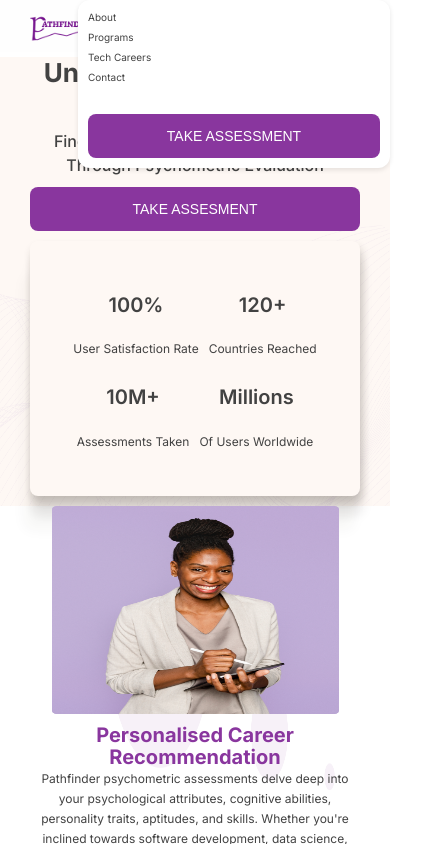
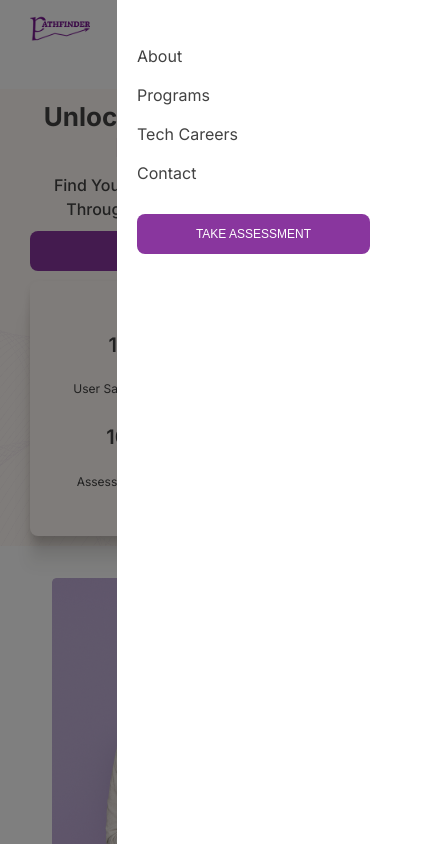
Before and after one commit to wokrit/WTF-Pathfinder, a React (Vite) app: page / in a window 390 px wide. Both pictures are taken after a click on the element 348 px from the left and 28 px from the top of the page. Shown: the top 844 px of the page, 436 px wide, since content can reach past the window. Built offline with nearby package versions, Linux system fonts and the light colour scheme; no server answers.

Commit message:
fixed landing page and hamburger menu  responsiveness

```diff
--- a/src/components/layout/Navbar.jsx
+++ b/src/components/layout/Navbar.jsx
@@ -42,8 +42,14 @@ function Navbar() {
         setShowMobileMenu(!showMobileMenu);
     };
 
+
+    // const handleClickOutside = (event) => {
+    //     if (mobileMenuRef.current && !mobileMenuRef.current.contains(event.target)) {
+    //         setShowMobileMenu(false);
+    //     }
+    // };
     const handleClickOutside = (event) => {
-        if (mobileMenuRef.current && !mobileMenuRef.current.contains(event.target)) {
+        if (event.target.classList.contains("menu-overlay")) {
           setShowMobileMenu(false);
         }
     };
@@ -83,7 +89,8 @@ function Navbar() {
             <div className="hamburger-icon" onClick={toggleMobileMenu}>
                 <RxHamburgerMenu style={{width:"24px", height:"24px"}}/>
             </div>
-            <div className={`mobile-menu ${showMobileMenu ? "show" : ""}`} ref={mobileMenuRef}>
+            <div className={`menu-overlay ${showMobileMenu ? "show" : ""}`} ref={mobileMenuRef}>
+                <div className="mobile-menu">
                     <ul className="mobile-nav-links">
                         <li>About</li>
                         <li>Programs</li>
@@ -91,6 +98,7 @@ function Navbar() {
                         <li>Contact</li>
                     </ul>
 
+                    <div style={{width:"100%"}}>
                         {/* <Button type="button" variant="secondary" onClick={handleLogin}>
                             Login
                         </Button> */}
@@ -103,9 +111,9 @@ function Navbar() {
                                     Take Assessment
                                 </Button>
                             )}
-
                     </div>
-
+                </div>
+            </div>
         </nav>
 
     </>
--- a/src/components/pages/Home/Home.jsx
+++ b/src/components/pages/Home/Home.jsx
@@ -39,7 +39,7 @@ function Home() {
 
 
   return (
-    <div>
+    <div className={styles.landingContent}>
       {/* {showCookieConsent && <CookieConsent onAccept={handleAccept} onDecline={handleDecline} />} */}
 
       <Navbar />
--- a/src/components/pages/Home/Home.module.css
+++ b/src/components/pages/Home/Home.module.css
@@ -24,4 +24,10 @@
         font-weight: 600;
         line-height: 140%;
     }
+    .landingContent{
+        overflow-x: hidden;
+        display: flex;
+        flex-direction: column;
+        gap: 32px;
+    }
 }
--- a/src/components/pages/Home/landing/Auto.module.css
+++ b/src/components/pages/Home/landing/Auto.module.css
@@ -4,5 +4,7 @@
 
 .container img {
     width: 236px;
-        height: 216px;
+    height: 216px;
+    object-fit: cover;
+    border-radius: 4px;
 }
--- a/src/components/pages/Home/landing/Details.module.css
+++ b/src/components/pages/Home/landing/Details.module.css
@@ -79,6 +79,10 @@
 }
 
 @media (max-width:768px) {
+    .container {
+       gap: 24px;
+    }
+
     .article {
         display: flex;
         flex-direction: column;
@@ -99,7 +103,8 @@
 
     .girl {
         width: 287px;
-        height: 208px;
+        /* height: 208px; */
+        height: 310px;
     }
 
     .one {
@@ -116,7 +121,7 @@
             align-items: center;
             text-align: center;
             line-height: 22.4px;
-    }
+        }
 
     .heading {
         font-size: 20px;
--- a/src/components/pages/Home/landing/Hero.module.css
+++ b/src/components/pages/Home/landing/Hero.module.css
@@ -97,6 +97,7 @@
         display: flex;
         justify-content: center;
         align-items: center;
+        padding-top: 12px;
     }
 
     .cta {
--- a/src/index.css
+++ b/src/index.css
@@ -7,9 +7,9 @@
   overflow: auto;
   background: #fff;
 }
-body{
-  /* background: #fff; */
-}
+/* body{
+
+} */
 
 * {
   padding: 0;
@@ -150,7 +150,10 @@ body{
 
 }
 
-
+.btn {
+  height: 40px;
+  font-size: 12px;
+}
 
 
 .hamburger-icon {
@@ -158,24 +161,48 @@ body{
   cursor: pointer;
 }
 
+.menu-overlay {
+  display: none; /* Hidden by default */
+  position: fixed;
+  top: 0;
+  left: 0;
+  width: 100%;
+  height: 100%;
+  background-color: rgba(0, 0, 0, 0.5); /* Semi-transparent background */
+  z-index: 999; /* Behind the mobile menu but above the rest of the page */
+}
+
+.menu-overlay.show {
+  display: block;
+}
+
 .mobile-menu {
-  display: none;
+  display:flex;
+  flex-direction: column;
   background-color: #fff;
   position: absolute;
   top: 0;
   right: 0;
-  width: 80%;
-  /* height:100%; */
+  width: 70%;
+  height:100%;
   z-index: 1000;
-  padding: 1rem;
-  box-shadow: 0 2px 5px rgba(0, 0, 0, 0.1);
-  border-radius: 12px;
+  padding: 2rem;
+  box-sizing: border-box;
+  /* box-shadow: 0 2px 5px rgba(0, 0, 0, 0.1); */
+}
+
+.menu-overlay.show .mobile-menu {
+  display: block;
 }
 
 .mobile-nav-links {
   list-style: none;
   margin: 0;
-  padding: 0;
+  padding: 24px 0;
+  display: flex;
+  flex-direction: column;
+  gap:10px;
+  font-size: 16px;
 }
 
 .mobile-nav-links li {
@@ -196,11 +223,11 @@ body{
     display: block; /* Show the hamburger icon */
   }
 
-  .mobile-menu {
+  .menu-overlay {
     display: none; /* Hide the mobile menu initially */
   }
 
-  .mobile-menu.show {
+  .menu-overlay.show {
     display: flex; /* Show the mobile menu when the hamburger is clicked */
     flex-direction: column;
     justify-content: space-between ;
```
Lines whose indentation alone changed are shown as unchanged.
